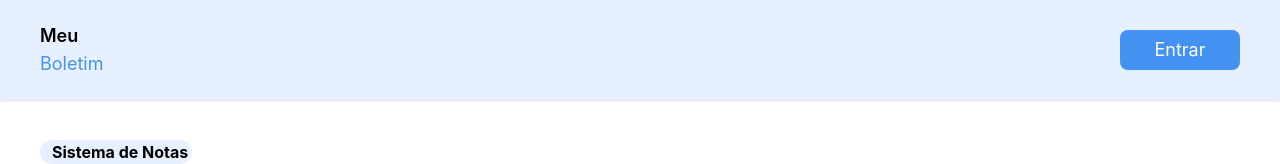
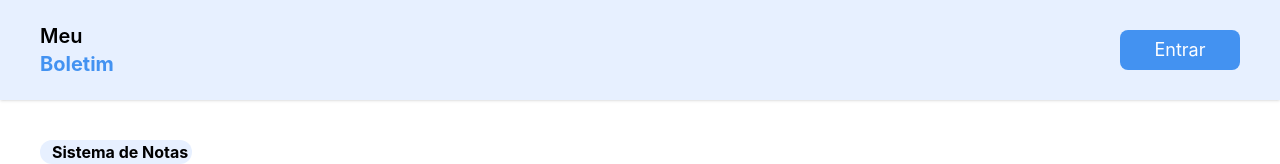
Before and after one commit to Gleison-dev/meuBoletimFrontend, a React (Vite) app: page / in a window 1280 px wide. Shown: the top 164 px of the page. Built offline with nearby package versions, Linux system fonts and the light colour scheme.

Commit message:
Logo link added on header.

```diff
--- a/src/components/Header/header.jsx
+++ b/src/components/Header/header.jsx
@@ -5,10 +5,14 @@ export default function Header() {
     <>
       <section className="h-25 flex justify-between items-center shadow px-10 bg-azul-claro">
         <div>
-          <h1 className="text-lg">
-            <span className="font-semibold">Meu</span> <br />{" "}
-            <span className="text-azul">Boletim</span>
-          </h1>
+          <NavLink to="/">
+            <h1 className="text-xl">
+              <span className="font-semibold">Meu</span> <br />{" "}
+              <span className="text-azul">
+                <strong>Boletim</strong>
+              </span>
+            </h1>
+          </NavLink>
         </div>
         <div>
           <NavLink to="/loginStudent">
```
